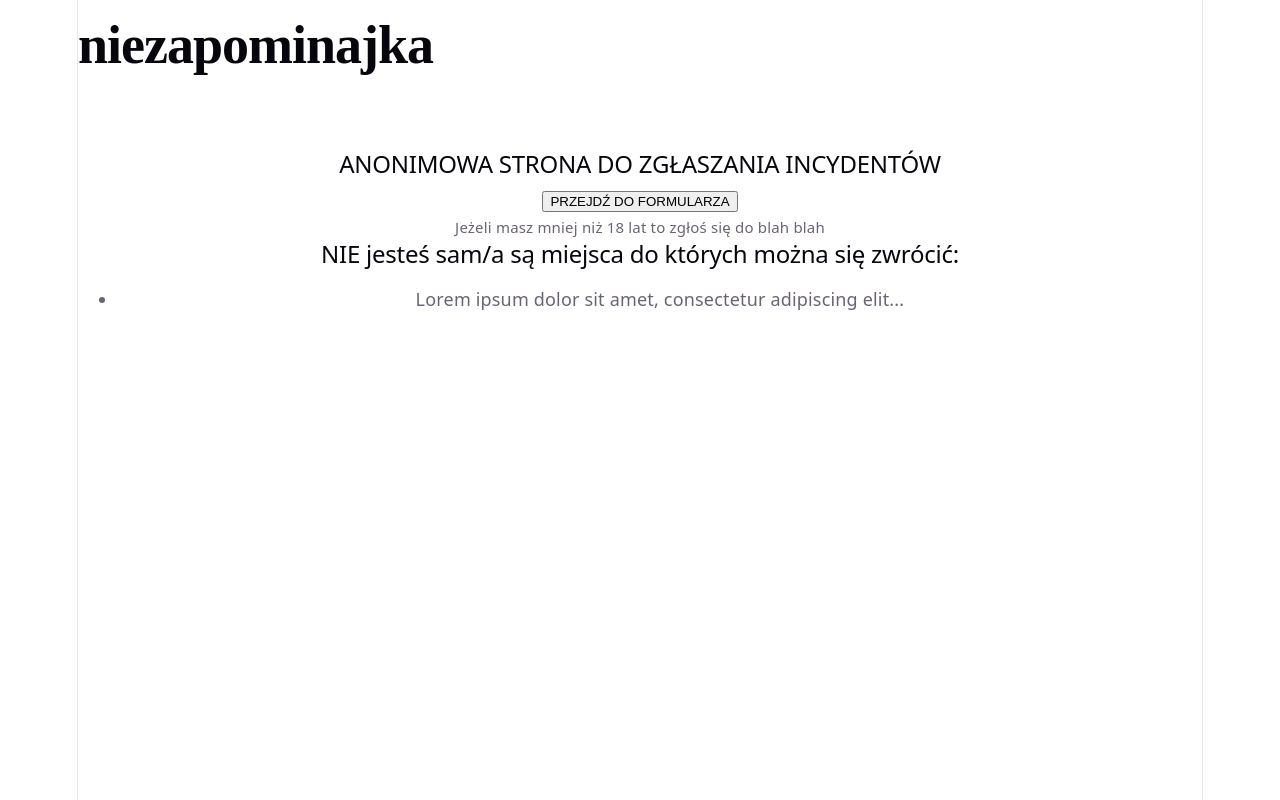
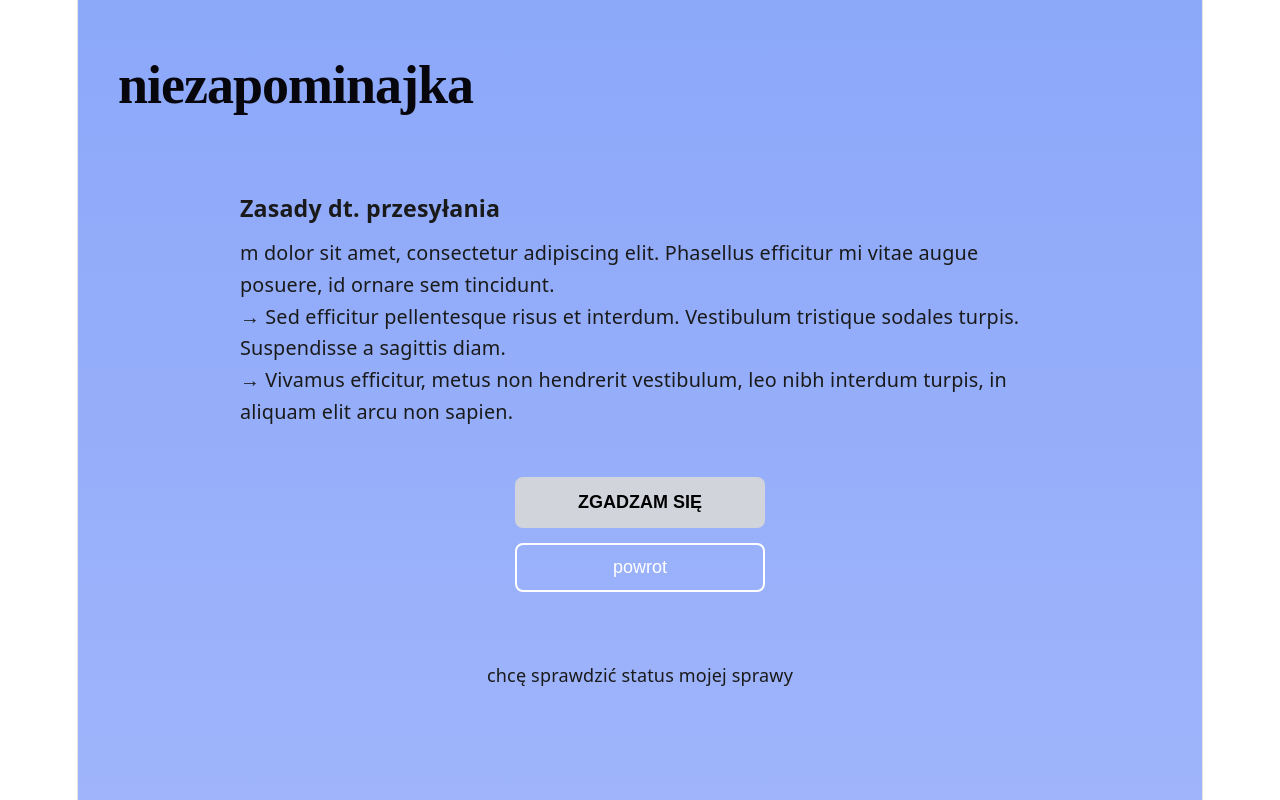
Before and after one commit to Soczek95/MeowDevsHackYeah, a React (Vite) app in the folder depozyt/uzytkownik/niezapominajka/: page / in a window 1280 px wide. Both pictures are taken after a click on the button "PRZEJDŹ DO FORMULARZA". Built offline with nearby package versions, Linux system fonts and the light colour scheme.

Commit message:
dodane zasady

```diff
--- a/depozyt/uzytkownik/niezapominajka/src/App.css
+++ b/depozyt/uzytkownik/niezapominajka/src/App.css
@@ -1,21 +1,58 @@
-/* Zmieniony układ nagłówka - w jednym rzędzie */
+/* =========================================
+   RESETA I WSPÓLNE USTAWIENIA
+========================================= */
+* {
+  margin: 0;
+  padding: 0;
+  box-sizing: border-box;
+}
+
+.layout-container {
+  display: flex;
+  flex-direction: column;
+  min-height: 100vh;
+  background-color: #121212;
+}
+
+.main-content {
+  background: linear-gradient(to bottom, #8ca8f9, #9fb4fb);
+  flex-grow: 1;
+  padding: 40px;
+  color: white;
+}
+
+/* =========================================
+   STYLE DLA: MainPage
+========================================= */
+
+/* Ciemny pasek podglądowy na samej górze (jeśli go używasz) */
+.top-bar {
+  background-color: #1a1a1a;
+  color: #777;
+  display: flex;
+  justify-content: space-between;
+  padding: 15px 30px;
+  font-size: 0.8rem;
+  letter-spacing: 1px;
+}
+
+/* Układ nagłówka */
 .header-section {
   display: flex;
-  flex-direction: row; /* Układa elementy obok siebie */
-  justify-content: space-between; /* Logo na maksa w lewo, reszta w prawo */
-  align-items: center; /* Wyrównuje w pionie na środku */
+  flex-direction: row;
+  justify-content: space-between;
+  align-items: center;
   margin-bottom: 60px;
   width: 100%;
 }
 
-/* Grupa trzymająca menu i logowanie po prawej stronie */
 .header-right {
   display: flex;
   align-items: center;
-  gap: 30px; /* Odstęp między menu a ikoną usera */
+  gap: 30px;
 }
 
-/* Wygląd logo (bez zmian) */
+/* Wygląd logo */
 .logo {
   font-family: "Times New Roman", serif;
   font-size: 3rem;
@@ -23,12 +60,12 @@
   letter-spacing: -1px;
 }
 
-/* Zaktualizowane Menu */
+/* Menu */
 .nav-menu ul {
   display: flex;
   list-style: none;
   gap: 20px;
-  margin: 0; /* Usunięto sztuczne marginesy */
+  margin: 0;
 }
 
 .nav-menu a {
@@ -50,5 +87,88 @@
 }
 
 .login-btn:hover {
-  opacity: 0.7; /* Lekkie przygaśnięcie po najechaniu myszką */
+  opacity: 0.7;
 }
+
+.hero-section {
+  text-align: center;
+  margin-bottom: 50px;
+}
+
+.action-button {
+  background-color: #d1d5db;
+  color: black;
+  border: none;
+  padding: 15px 30px;
+  margin: 20px 0;
+  border-radius: 5px;
+  font-weight: bold;
+  cursor: pointer;
+}
+
+/* =========================================
+   STYLE DLA: RulesPage (Zasady)
+========================================= */
+
+.rules-content {
+  max-width: 800px;
+  margin: 0 auto;
+  display: flex;
+  flex-direction: column;
+  gap: 50px;
+}
+
+.rules-text {
+  text-align: left;
+  color: #1a1a1a;
+  font-size: 1.1rem;
+  line-height: 1.6;
+}
+
+.rules-text h3 {
+  margin-bottom: 10px;
+}
+
+.rules-buttons {
+  display: flex;
+  flex-direction: column;
+  align-items: center;
+  gap: 15px;
+}
+
+.btn-primary {
+  background-color: #d1d5db;
+  color: black;
+  border: none;
+  padding: 15px 40px;
+  border-radius: 8px;
+  font-weight: bold;
+  cursor: pointer;
+  width: 250px;
+  font-size: 1rem;
+}
+
+.btn-secondary {
+  background-color: transparent;
+  color: white;
+  border: 2px solid white;
+  padding: 12px 40px;
+  border-radius: 8px;
+  cursor: pointer;
+  width: 250px;
+  font-size: 1rem;
+}
+
+.status-link {
+  text-align: center;
+  margin-top: 20px;
+}
+
+.status-link a {
+  color: #1a1a1a;
+  text-decoration: none;
+}
+
+.status-link a:hover {
+  text-decoration: underline;
+}
--- a/depozyt/uzytkownik/niezapominajka/src/App.jsx
+++ b/depozyt/uzytkownik/niezapominajka/src/App.jsx
@@ -1,51 +1,37 @@
+// src/App.jsx
+import { useState } from 'react';
+import MainPage from './MainPage';
+import RulesPage from './RulesPages';
 import './App.css';
 
-export default function MainPage() {
-  return (
-    <div className="layout-container">
+export default function App() {
+  // Stan przechowujący nazwę aktualnego widoku
+  const [currentView, setCurrentView] = useState('main');
 
-      <div className="main-content">
-        <header className="header-section">
-          <h1 className="logo">niezapominajka</h1>
+  // Warunkowe renderowanie komponentów
+  if (currentView === 'main') {
+    // Przekazujemy funkcję zmieniającą ekran jako props (onNavigate)
+    return <MainPage onNavigate={() => setCurrentView('rules')} />;
+  }
 
-          {/* Kontener grupujący menu i przycisk logowania po prawej stronie */}
-          <div className="header-right">
-            <nav className="nav-menu">
-              <ul>
-                <li><a href="#o-nas">o nas</a></li>
-                <li><a href="#uzyskaj-pomoc">uzyskaj pomoc</a></li>
-                <li><a href="#kontakt">kontakt</a></li>
-                <li><a href="#co-robimy">co robimy</a></li>
-              </ul>
-            </nav>
+  if (currentView === 'rules') {
+    return (
+      <RulesPage
+        onAccept={() => setCurrentView('formularz')}
+        onBack={() => setCurrentView('main')}
+      />
+    );
+  }
 
-            {/* Przycisk logowania z ikoną SVG wbudowaną w kod */}
-            <button className="login-btn" aria-label="Logowanie">
-              <svg xmlns="http://www.w3.org/2000/svg" width="28" height="28" viewBox="0 0 24 24" fill="none" stroke="currentColor" strokeWidth="2" strokeLinecap="round" strokeLinejoin="round">
-                <path d="M20 21v-2a4 4 0 0 0-4-4H8a4 4 0 0 0-4 4v2"></path>
-                <circle cx="12" cy="7" r="4"></circle>
-              </svg>
-            </button>
-          </div>
-        </header>
-
-        <main>
-          <section className="hero-section">
-            <h2>ANONIMOWA STRONA DO ZGŁASZANIA INCYDENTÓW</h2>
-            <button type="button" className="action-button">PRZEJDŹ DO FORMULARZA</button>
-            <p>
-              <small>Jeżeli masz mniej niż 18 lat to zgłoś się do blah blah</small>
-            </p>
-          </section>
-
-          <section>
-            <h2>NIE jesteś sam/a są miejsca do których można się zwrócić:</h2>
-            <ul>
-              <li>Lorem ipsum dolor sit amet, consectetur adipiscing elit...</li>
-            </ul>
-          </section>
-        </main>
+  // Tymczasowy ekran dla formularza
+  if (currentView === 'formularz') {
+    return (
+      <div style={{ padding: '50px', color: 'white', textAlign: 'center' }}>
+        <h2>Tu będzie formularz</h2>
+        <button onClick={() => setCurrentView('main')} style={{ padding: '10px' }}>
+          Wróć na główną
+        </button>
       </div>
-    </div>
-  );
+    );
+  }
 }
--- /dev/null
+++ b/depozyt/uzytkownik/niezapominajka/src/MainPage.jsx
@@ -0,0 +1,56 @@
+import './App.css';
+
+// Odbieramy funkcję onNavigate przekazaną z App.jsx
+export default function MainPage({ onNavigate }) {
+  return (
+    <div className="layout-container">
+      <div className="main-content">
+        <header className="header-section">
+          <h1 className="logo">niezapominajka</h1>
+
+          <div className="header-right">
+            <nav className="nav-menu">
+              <ul>
+                <li><a href="#o-nas">o nas</a></li>
+                <li><a href="#uzyskaj-pomoc">uzyskaj pomoc</a></li>
+                <li><a href="#kontakt">kontakt</a></li>
+                <li><a href="#co-robimy">co robimy</a></li>
+              </ul>
+            </nav>
+
+            <button className="login-btn" aria-label="Logowanie">
+              <svg xmlns="http://www.w3.org/2000/svg" width="28" height="28" viewBox="0 0 24 24" fill="none" stroke="currentColor" strokeWidth="2" strokeLinecap="round" strokeLinejoin="round">
+                <path d="M20 21v-2a4 4 0 0 0-4-4H8a4 4 0 0 0-4 4v2"></path>
+                <circle cx="12" cy="7" r="4"></circle>
+              </svg>
+            </button>
+          </div>
+        </header>
+
+        <main>
+          <section className="hero-section">
+            <h2>ANONIMOWA STRONA DO ZGŁASZANIA INCYDENTÓW</h2>
+            {/* Wywołanie nawigacji z wbudowanego stanu Reacta */}
+            <button
+              type="button"
+              className="action-button"
+              onClick={onNavigate}
+            >
+              PRZEJDŹ DO FORMULARZA
+            </button>
+            <p>
+              <small>Jeżeli masz mniej niż 18 lat to zgłoś się do blah blah</small>
+            </p>
+          </section>
+
+          <section>
+            <h2>NIE jesteś sam/a są miejsca do których można się zwrócić:</h2>
+            <ul>
+              <li>Lorem ipsum dolor sit amet, consectetur adipiscing elit...</li>
+            </ul>
+          </section>
+        </main>
+      </div>
+    </div>
+  );
+}
--- /dev/null
+++ b/depozyt/uzytkownik/niezapominajka/src/RulesPages.jsx
@@ -0,0 +1,29 @@
+export default function RulesPage({ onAccept, onBack }) {
+  return (
+    <div className="layout-container">
+      <div className="main-content">
+        <header className="header-section">
+          <h1 className="logo">niezapominajka</h1>
+        </header>
+
+        <main className="rules-content">
+          <div className="rules-text">
+            <h3>Zasady dt. przesyłania</h3>
+            <p>m dolor sit amet, consectetur adipiscing elit. Phasellus efficitur mi vitae augue posuere, id ornare sem tincidunt.</p>
+            <p>→ Sed efficitur pellentesque risus et interdum. Vestibulum tristique sodales turpis. Suspendisse a sagittis diam.</p>
+            <p>→ Vivamus efficitur, metus non hendrerit vestibulum, leo nibh interdum turpis, in aliquam elit arcu non sapien.</p>
+          </div>
+
+          <div className="rules-buttons">
+            <button className="btn-primary" onClick={onAccept}>ZGADZAM SIĘ</button>
+            <button className="btn-secondary" onClick={onBack}>powrot</button>
+          </div>
+
+          <div className="status-link">
+            <a href="#status">chcę sprawdzić status mojej sprawy</a>
+          </div>
+        </main>
+      </div>
+    </div>
+  );
+}
```
